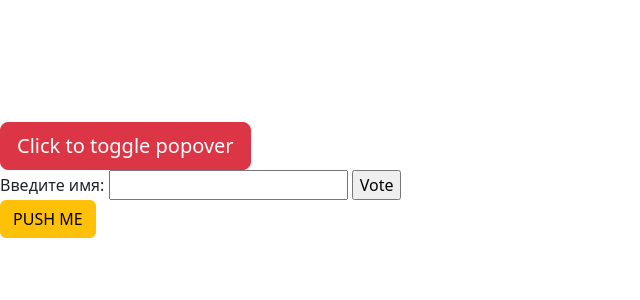
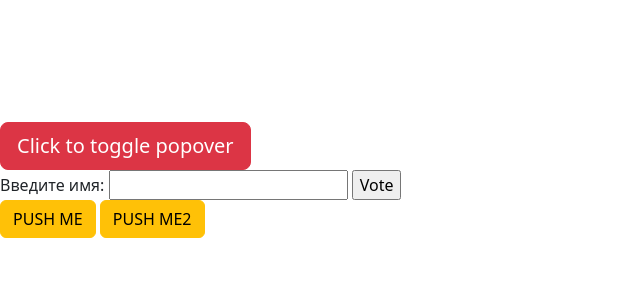
Before and after one commit to FrBarbarossa/KR_TRPS_Test, a Django app: page /polls/ in a window 1280 px wide. Shown: the part 278-578 px from the top of the page, without its empty margins (0-640 px from the left). Run offline with Django 4.2, Linux system fonts and the light colour scheme; some libraries are stand-ins or nearby versions.

Commit message:
Can select data from calling button (useful for AJAX urls)

```diff
--- a/mysite/static/js/test.js
+++ b/mysite/static/js/test.js
@@ -1,6 +1,7 @@
 $(document).ready(function () {
     // catch the form's submit event
-    $('#test_button').on('click', function () {
+    $('.test_button').on('click', function () {
+        console.log($(this).attr('id'));
         // create an AJAX call
         $.ajax({
             data: $(this).serialize(), // get the form data
--- a/mysite/templates/polls/index.html
+++ b/mysite/templates/polls/index.html
@@ -127,5 +127,6 @@
         <input type="submit" value="Vote">
     </form>
 
-    <button type="button" id="test_button" class="btn btn-warning">PUSH ME</button>
+    <button type="button" id="test_button" class="test_button btn btn-warning">PUSH ME</button>
+    <button type="button" id="test_button2" class="test_button btn btn-warning">PUSH ME2</button>
 {% endblock content %}
```
